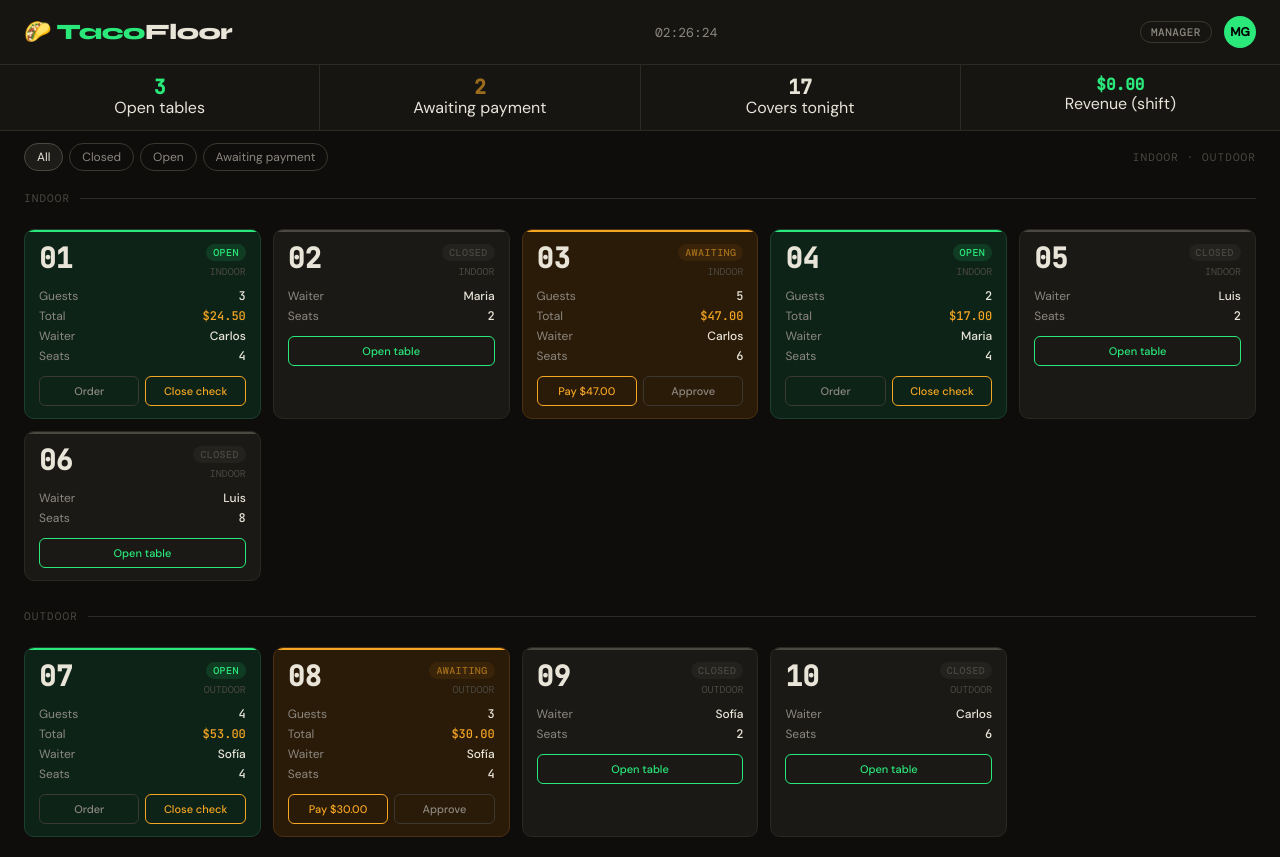
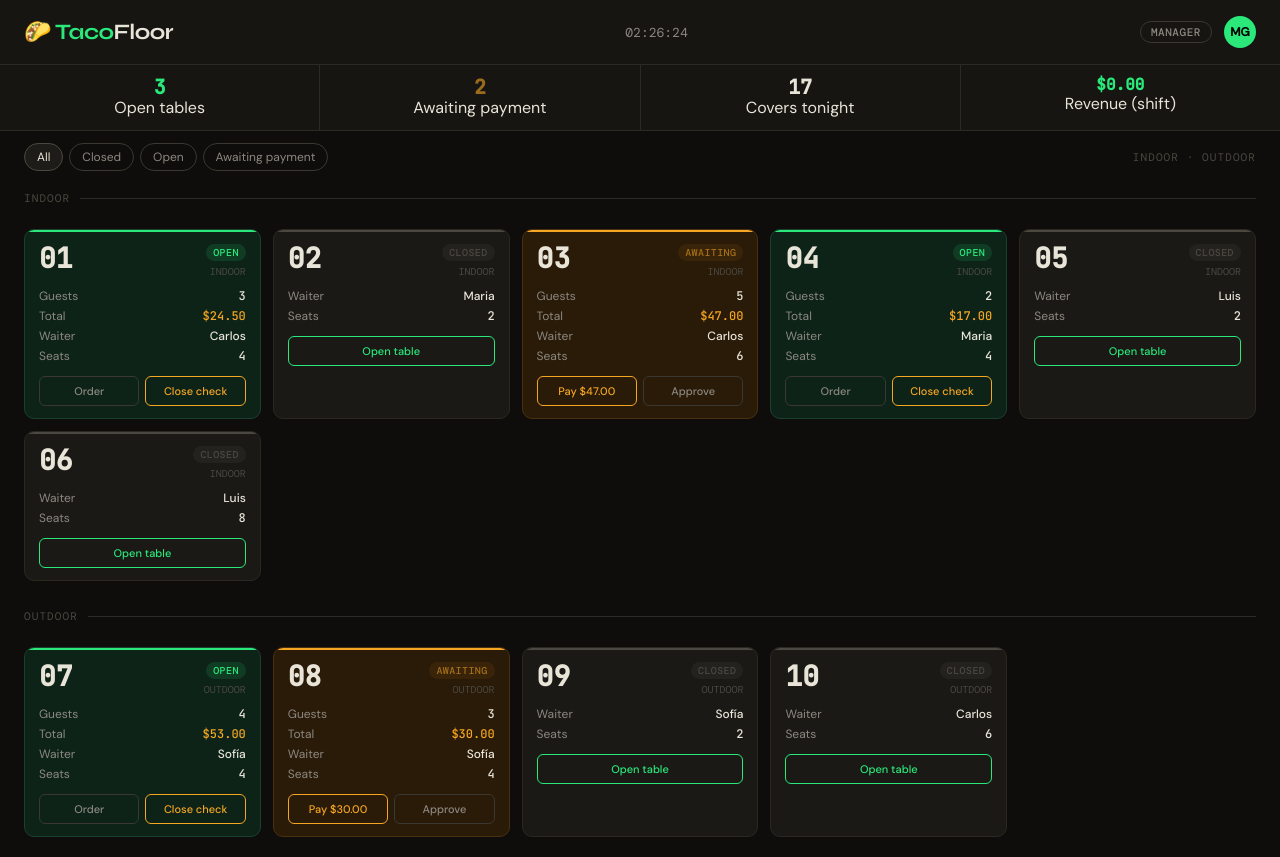
Before and after one commit to alina-desya/tacofloor, a plain HTML site: page index.html in a window 1280 px wide. Drawn offline with nearby package versions, Linux system fonts and the light colour scheme.

Commit message:
Title fix

```diff
--- a/index.html
+++ b/index.html
@@ -35,7 +35,7 @@ body{background:var(--bg);color:var(--text);font-family:var(--font-body);min-hei
 
 /* ── HEADER ── */
 .header{display:flex;align-items:center;justify-content:space-between;padding:16px 24px;border-bottom:1px solid var(--border);background:var(--bg2)}
-.logo{font-family:var(--font-head);font-size:22px;font-weight:800;letter-spacing:-.5px;color:var(--text);line-height:1}
+.logo{font-family:var(--font-head);font-size:22px;font-weight:200;letter-spacing:-.5px;color:var(--text);line-height:1}
 .logo span{color:var(--open-acc)}
 .time{font-family:var(--font-mono);font-size:13px;color:var(--text2)}
 .header-right{display:flex;align-items:center;gap:12px}
```
